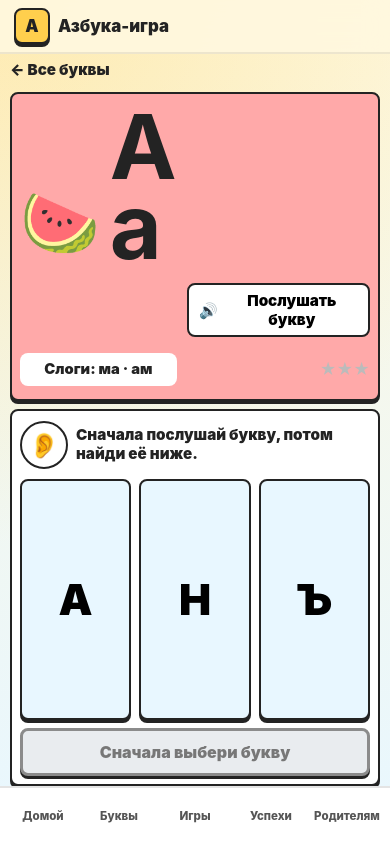
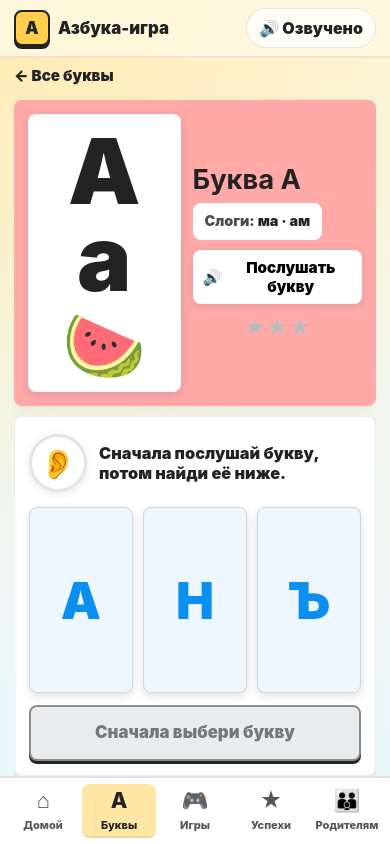
Before and after one commit to FrankieJ13/My-Daughter-teaches-Russian-alphabet, a React (Vite) app: page /#/letter/1 in a window 390 px wide. Built offline with nearby package versions, Linux system fonts and the light colour scheme.

Commit message:
Match compact letter lesson mockup

```diff
--- a/src/components/AppShell.jsx
+++ b/src/components/AppShell.jsx
@@ -1,11 +1,11 @@
 import { NavLink, Outlet, useLocation } from 'react-router-dom';
 
 const links = [
-  { to: '/', label: 'Домой' },
-  { to: '/alphabet', label: 'Буквы' },
-  { to: '/games', label: 'Игры' },
-  { to: '/progress', label: 'Успехи' },
-  { to: '/parent', label: 'Родителям' }
+  { to: '/', label: 'Домой', icon: '⌂' },
+  { to: '/alphabet', label: 'Буквы', icon: 'А' },
+  { to: '/games', label: 'Игры', icon: '🎮' },
+  { to: '/progress', label: 'Успехи', icon: '★' },
+  { to: '/parent', label: 'Родителям', icon: '👪' }
 ];
 
 export default function AppShell() {
@@ -19,14 +19,29 @@ export default function AppShell() {
           <span className="brand__mark">А</span>
           <span>Азбука-игра</span>
         </NavLink>
+        {isLetterPage && (
+          <span className="topbar__status" aria-label="Озвучивание включено">
+            🔊 Озвучено
+          </span>
+        )}
       </header>
       <main className="page">
         <Outlet />
       </main>
       <nav className="bottom-nav" aria-label="Главная навигация">
         {links.map((link) => (
-          <NavLink key={link.to} to={link.to} end={link.to === '/'} className="bottom-nav__link">
-            {link.label}
+          <NavLink
+            key={link.to}
+            to={link.to}
+            end={link.to === '/'}
+            className={({ isActive }) => (
+              isActive || (isLetterPage && link.to === '/alphabet')
+                ? 'bottom-nav__link active'
+                : 'bottom-nav__link'
+            )}
+          >
+            <span className="bottom-nav__icon" aria-hidden="true">{link.icon}</span>
+            <span>{link.label}</span>
           </NavLink>
         ))}
       </nav>
--- a/src/pages/LetterPage.jsx
+++ b/src/pages/LetterPage.jsx
@@ -104,12 +104,17 @@ export default function LetterPage() {
     <section className="letter-page">
       <Link to="/alphabet" className="back-link">← Все буквы</Link>
       <div className="letter-focus" style={{ '--focus-color': item.color }}>
-        <span className="letter-focus__emoji" aria-hidden="true">{item.emoji}</span>
-        <h1>{item.letter} {item.lower}</h1>
-        <p className="letter-focus__phrase">{item.letter} — как в слове «{item.word}». Звук: {item.phoneme}.</p>
-        <p className="syllables">Слоги: {syllables}</p>
-        <ProgressStars value={progress} />
-        <AudioButton text={`Буква ${item.letter}. Звук ${item.phoneme}. ${item.word}. ${item.hint}`} label="Послушать букву" />
+        <div className="letter-focus__tile">
+          <span className="letter-focus__letters">{item.letter} {item.lower}</span>
+          <span className="letter-focus__emoji" aria-hidden="true">{item.emoji}</span>
+        </div>
+        <div className="letter-focus__info">
+          <h1>Буква {item.letter}</h1>
+          <p className="letter-focus__phrase">{item.letter} — как в слове «{item.word}». Звук: {item.phoneme}.</p>
+          <p className="syllables"><span>Слоги:</span> {syllables}</p>
+          <AudioButton text={`Буква ${item.letter}. Звук ${item.phoneme}. ${item.word}. ${item.hint}`} label="Послушать букву" />
+          <ProgressStars value={progress} />
+        </div>
       </div>
       <LetterCheck key={item.letter} item={item} next={next} recordAttempt={recordAttempt} />
     </section>
--- a/src/styles/styles.css
+++ b/src/styles/styles.css
@@ -37,10 +37,28 @@ button {
   position: sticky;
   top: 0;
   z-index: 2;
+  display: flex;
+  align-items: center;
+  justify-content: space-between;
+  gap: 12px;
   padding: 12px 16px;
   background: rgba(255, 248, 223, 0.92);
   backdrop-filter: blur(12px);
   border-bottom: 2px solid rgba(35, 35, 35, 0.08);
+}
+
+.topbar__status {
+  display: inline-flex;
+  align-items: center;
+  justify-content: center;
+  min-height: 40px;
+  padding: 8px 12px;
+  border: 1px solid rgba(35, 35, 35, 0.1);
+  border-radius: 999px;
+  background: rgba(255, 255, 255, 0.72);
+  color: #232323;
+  font-weight: 900;
+  white-space: nowrap;
 }
 
 .brand {
@@ -172,6 +190,10 @@ p {
   font-weight: 800;
 }
 
+.bottom-nav__icon {
+  display: none;
+}
+
 .bottom-nav__link.active {
   background: #ffcf4d;
   color: #232323;
@@ -270,6 +292,19 @@ p {
   background: color-mix(in srgb, var(--focus-color), white 42%);
   box-shadow: 0 5px 0 #232323;
   text-align: center;
+}
+
+.letter-focus__tile,
+.letter-focus__info {
+  display: grid;
+  justify-items: center;
+  gap: 10px;
+}
+
+.letter-focus__letters {
+  font-size: clamp(5rem, 30vw, 10rem);
+  font-weight: 950;
+  line-height: 0.95;
 }
 
 .letter-focus__emoji {
@@ -506,20 +541,35 @@ p {
   }
 
   .bottom-nav__link {
-    min-height: 44px;
-    font-size: 0.72rem;
+    gap: 2px;
+    min-height: 54px;
+    padding: 4px 2px;
+    font-size: 0.69rem;
+    line-height: 1.05;
+  }
+
+  .bottom-nav__icon {
+    display: block;
+    min-height: 24px;
+    font-size: 1.35rem;
+    line-height: 1;
+  }
+
+  .bottom-nav__link.active {
+    background: #ffe8a6;
+    box-shadow: inset 0 -2px 0 rgba(0, 0, 0, 0.08);
   }
 
   .app-shell--letter .page {
-    height: calc(100dvh - 112px);
-    padding: 8px 10px 0;
+    height: calc(100dvh - 126px);
+    padding: 10px 14px 0;
     overflow: hidden;
   }
 
   .letter-page {
     display: grid;
-    grid-template-rows: auto minmax(160px, 0.9fr) minmax(220px, 1.1fr);
-    gap: 8px;
+    grid-template-rows: auto minmax(168px, 0.92fr) minmax(244px, 1.08fr);
+    gap: 10px;
     height: 100%;
     min-height: 0;
     overflow: hidden;
@@ -533,25 +583,48 @@ p {
   }
 
   .letter-page .letter-focus {
-    grid-template-columns: auto 1fr auto;
+    grid-template-columns: minmax(0, 0.9fr) minmax(0, 1fr);
     align-items: center;
     justify-items: stretch;
-    gap: 6px 10px;
+    gap: 12px;
     min-height: 0;
-    padding: 8px;
-    border-width: 2px;
-    box-shadow: 0 3px 0 #232323;
+    padding: 14px;
+    border: 0;
+    border-radius: 8px;
+    box-shadow: 0 2px 8px rgba(35, 35, 35, 0.08);
     text-align: left;
   }
 
+  .letter-page .letter-focus__tile {
+    align-content: center;
+    height: 100%;
+    min-height: 0;
+    padding: 12px 8px;
+    border-radius: 8px;
+    background: #ffffff;
+    box-shadow: 0 3px 8px rgba(35, 35, 35, 0.14);
+    text-align: center;
+  }
+
+  .letter-page .letter-focus__info {
+    align-content: center;
+    justify-items: start;
+    gap: 10px;
+    min-width: 0;
+  }
+
   .letter-page .letter-focus__emoji {
-    grid-row: 1 / span 2;
-    font-size: clamp(2.6rem, 11dvh, 4rem);
+    font-size: clamp(2.5rem, 9dvh, 4.2rem);
+  }
+
+  .letter-page .letter-focus__letters {
+    font-size: clamp(3.7rem, 12dvh, 5.7rem);
+    letter-spacing: 0;
   }
 
   .letter-page .letter-focus h1 {
-    font-size: clamp(3.5rem, 15dvh, 5.6rem);
-    line-height: 0.9;
+    font-size: clamp(1.65rem, 7vw, 2rem);
+    line-height: 1;
   }
 
   .letter-page .letter-focus__phrase {
@@ -559,69 +632,82 @@ p {
   }
 
   .letter-page .syllables {
-    grid-column: 1 / span 2;
+    width: auto;
+    max-width: 100%;
+    padding: 8px 12px;
+    font-size: 0.9rem;
+    text-align: center;
+    overflow-wrap: anywhere;
+  }
+
+  .letter-page .syllables span {
+    color: #4d4d4d;
+  }
+
+  .letter-page .stars {
+    justify-self: center;
     width: 100%;
-    padding: 6px 8px;
-    font-size: 0.92rem;
+    font-size: 1.35rem;
     text-align: center;
   }
 
-  .letter-page .stars {
-    justify-self: end;
-    font-size: 1rem;
-  }
-
   .letter-page .audio-button {
-    grid-column: 3;
-    grid-row: 2;
-    min-height: 42px;
-    padding: 6px 10px;
+    min-height: 50px;
+    width: 100%;
+    padding: 8px 10px;
+    border: 0;
+    box-shadow: 0 2px 8px rgba(35, 35, 35, 0.12);
     font-size: 0.95rem;
   }
 
   .letter-page .mini-check {
     grid-template-rows: auto 1fr auto;
-    gap: 8px;
+    gap: 12px;
     min-height: 0;
     margin-top: 0;
-    padding: 8px;
-    border-width: 2px;
-    box-shadow: 0 3px 0 #232323;
+    padding: 14px;
+    border: 1px solid rgba(35, 35, 35, 0.08);
+    border-radius: 8px;
+    box-shadow: 0 3px 12px rgba(35, 35, 35, 0.1);
   }
 
   .letter-page .check-status {
-    grid-template-columns: 48px 1fr;
-    gap: 8px;
-    min-height: 52px;
+    grid-template-columns: 58px 1fr;
+    gap: 12px;
+    min-height: 64px;
   }
 
   .letter-page .check-status__icon {
-    width: 48px;
-    height: 48px;
-    border-width: 2px;
-    font-size: 1.55rem;
+    width: 58px;
+    height: 58px;
+    border-color: rgba(35, 35, 35, 0.12);
+    font-size: 1.8rem;
+    box-shadow: 0 2px 8px rgba(35, 35, 35, 0.1);
   }
 
   .letter-page .check-status p {
     display: -webkit-box;
     overflow: hidden;
-    font-size: 0.95rem;
-    line-height: 1.2;
+    font-size: 1.02rem;
+    line-height: 1.24;
     -webkit-box-orient: vertical;
     -webkit-line-clamp: 3;
   }
 
   .letter-page .option-grid {
     grid-template-columns: repeat(3, minmax(0, 1fr));
-    gap: 8px;
+    gap: 10px;
     align-items: stretch;
   }
 
   .letter-page .letter-option {
-    min-height: clamp(64px, 13dvh, 92px);
-    border-width: 2px;
-    font-size: clamp(2.2rem, 11vw, 3.6rem);
-    box-shadow: 0 3px 0 #232323;
+    min-height: clamp(86px, 15dvh, 124px);
+    border: 1px solid #c8d8e8;
+    border-radius: 8px;
+    background: #eef6ff;
+    color: #0b8ff0;
+    font-size: clamp(3rem, 13vw, 4.8rem);
+    box-shadow: 0 3px 8px rgba(35, 35, 35, 0.14);
   }
 
   .letter-page .actions--compact {
@@ -630,74 +716,79 @@ p {
   }
 
   .letter-page .big-button {
-    min-height: 48px;
+    min-height: 56px;
     padding: 8px 10px;
-    font-size: 1rem;
+    border-width: 2px;
+    font-size: 1.05rem;
     box-shadow: 0 3px 0 #232323;
   }
 }
 
 @media (max-width: 699px) and (max-height: 720px) {
   .app-shell--letter .page {
-    height: calc(100dvh - 112px);
+    height: calc(100dvh - 126px);
   }
 
   .letter-page {
-    gap: 6px;
+    gap: 8px;
     height: 100%;
     min-height: 0;
   }
 
   .letter-page .letter-focus {
-    gap: 4px 8px;
-    padding: 6px;
+    gap: 8px;
+    padding: 10px;
   }
 
   .letter-page .letter-focus__emoji {
-    font-size: clamp(2.2rem, 9dvh, 3.2rem);
+    font-size: clamp(2rem, 7dvh, 3.2rem);
+  }
+
+  .letter-page .letter-focus__letters {
+    font-size: clamp(3rem, 10dvh, 4.5rem);
   }
 
   .letter-page .letter-focus h1 {
-    font-size: clamp(3rem, 13dvh, 4.6rem);
+    font-size: clamp(1.35rem, 6vw, 1.7rem);
   }
 
   .letter-page .syllables {
-    padding: 4px 6px;
+    padding: 5px 8px;
     font-size: 0.82rem;
   }
 
   .letter-page .audio-button {
-    min-height: 38px;
+    min-height: 40px;
     font-size: 0.85rem;
   }
 
   .letter-page .mini-check {
-    gap: 6px;
-    padding: 6px;
+    gap: 8px;
+    padding: 10px;
   }
 
   .letter-page .check-status {
-    grid-template-columns: 42px 1fr;
-    min-height: 44px;
+    grid-template-columns: 46px 1fr;
+    min-height: 48px;
   }
 
   .letter-page .check-status__icon {
-    width: 42px;
-    height: 42px;
-    font-size: 1.35rem;
+    width: 46px;
+    height: 46px;
+    font-size: 1.45rem;
   }
 
   .letter-page .check-status p {
-    font-size: 0.86rem;
+    font-size: 0.88rem;
     -webkit-line-clamp: 2;
   }
 
   .letter-page .letter-option {
-    min-height: clamp(56px, 11dvh, 78px);
+    min-height: clamp(64px, 12dvh, 86px);
   }
 
   .letter-page .big-button {
-    min-height: 42px;
+    min-height: 44px;
   }
 }
 
```
